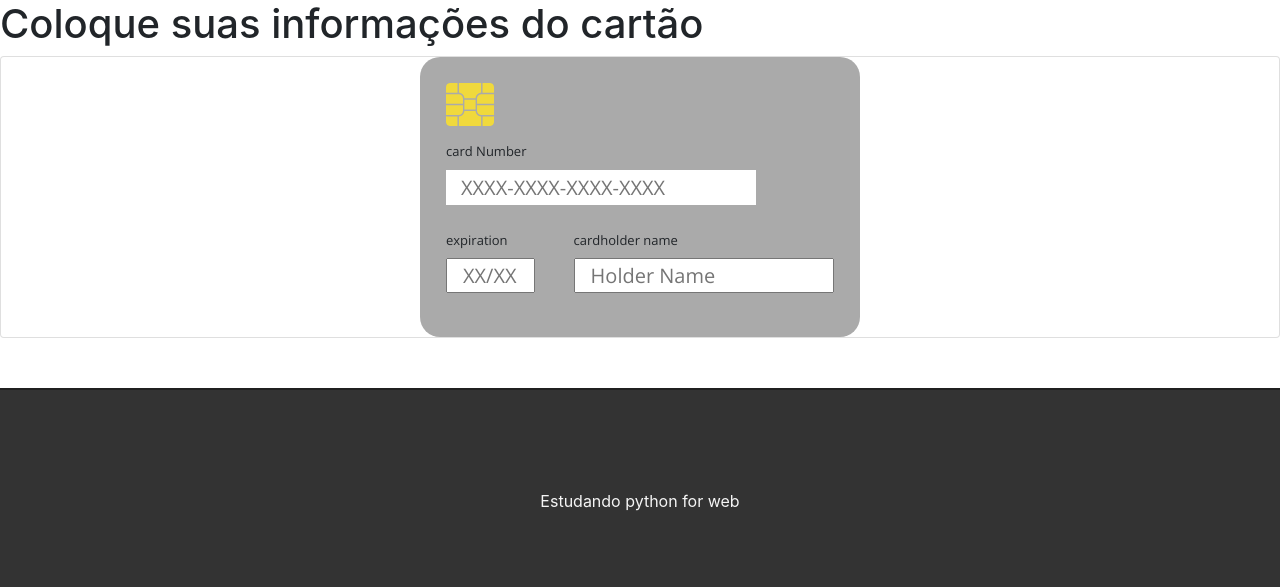
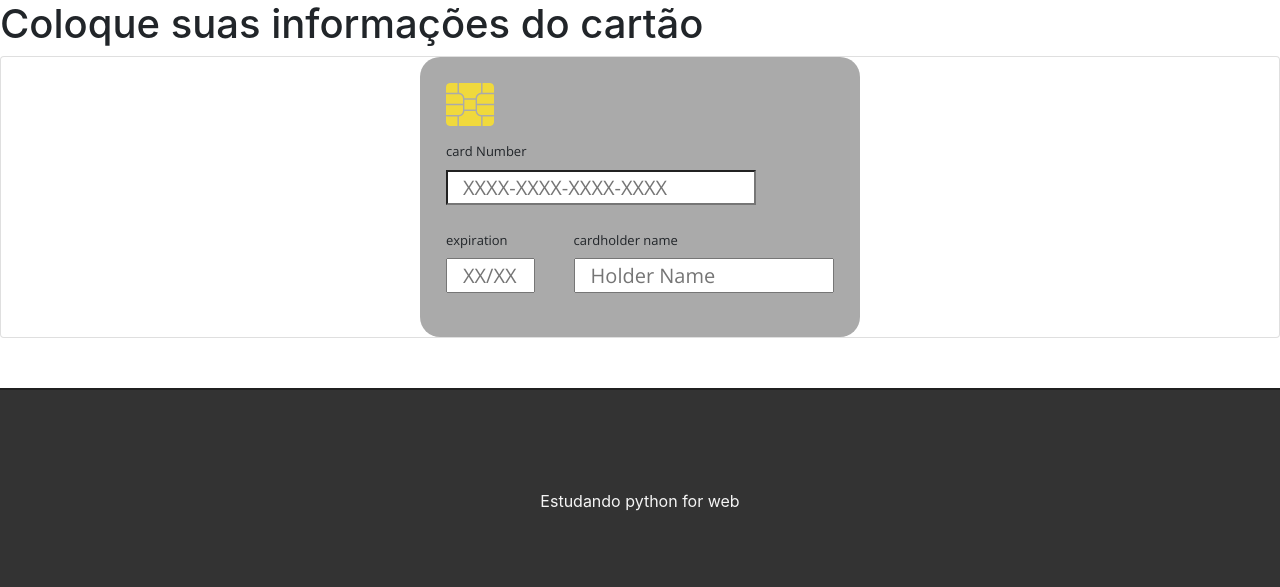
Before and after one commit to oBraganca/barb_loja_django, a Django app: page /cart/checkout/payment in a window 1280 px wide, with the restyled element focused. Shown: the part 57-644 px from the top of the page. Run offline with Django 3.2, Linux system fonts and the light colour scheme.

Commit message:
bug no input cadastro/login

```diff
--- a/barb/static/css/style.css
+++ b/barb/static/css/style.css
@@ -467,7 +467,7 @@ ul.messages li {
     border-radius:50%;
     cursor:pointer;
 }
-
+focus
 .img-sd .navig .btn-nav.active{
     background-color: #fff;
     box-shadow: 0 0 2px rgba(0,0,0, 0.5);
@@ -837,7 +837,6 @@ label{
 .card input:focus{
 
     box-shadow: 0 0 0 0;
-    border: 0 none;
     outline: 0;
 }
 /* footer */
```
